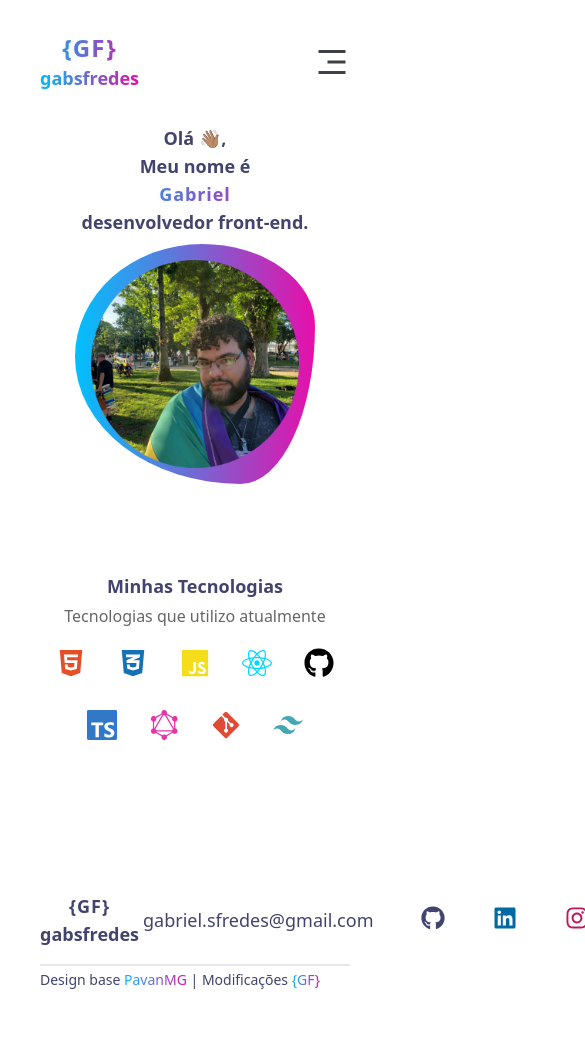
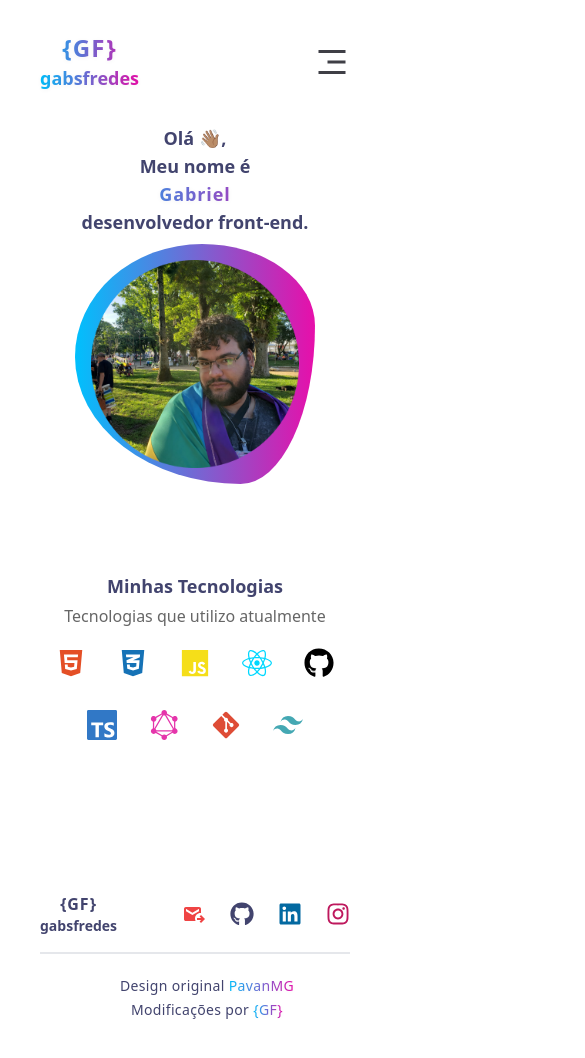
Before and after one commit to gabsfredes/GabsFredes-WebSite, a React (Create React App) app in the folder gabsfredes/: page / in a window 390 px wide. Shown: the top 1058 px of the page, 585 px wide, since content can reach past the window. Before the commit the page ends 1022 px from the top, so only its background shows below. Built offline with nearby package versions, Linux system fonts and the light colour scheme; the HTML template or start-up script is replaced by a standard one.

Commit message:
updt: footer
full responsive and done

```diff
--- a/gabsfredes/src/sections/Footer/index.tsx
+++ b/gabsfredes/src/sections/Footer/index.tsx
@@ -1,5 +1,6 @@
 import React from "react";
 import { FaGithub, FaLinkedin, FaInstagram } from "react-icons/fa";
+import { MdOutgoingMail } from "react-icons/md";
 import BarLinks from "../../components/NavBar/BarLinks";
 
 const Footer: React.FC = () => {
@@ -10,17 +11,26 @@ const Footer: React.FC = () => {
     >
       <div className="w-full flex justify-between items-center gap-1 py-4 border-b-2">
         <div className="flex-col text-center items-center">
-          <p className="text-header font-bold text-lg lg:text-xl tracking-wider">
+          <p className="text-header font-bold text-base md:text-lg lg:text-xl tracking-wider">
             &#123;GF&#125;
           </p>
-          <p className="text-header font-semibold text-lg lg:text-lg">
+          <p className="text-header font-semibold text-sm md:text-lg lg:text-lg">
             gabsfredes
           </p>
         </div>
         <div className="flex gap-2">
-          <div className="text-lg text-header flex gap-12">
-            <a href="mailto:gabriel.sfredes@gmail.com">
+          <div className="text-lg text-header flex gap-6 md:gap-12">
+            <a
+              href="mailto:gabriel.sfredes@gmail.com"
+              className="hidden md:block"
+            >
               gabriel.sfredes@gmail.com
+            </a>
+            <a
+              href="mailto:gabriel.sfredes@gmail.com"
+              className="block text-red-500 text-2xl md:hidden"
+            >
+              <MdOutgoingMail />
             </a>
             <a
               className="text-header text-2xl"
@@ -51,9 +61,30 @@ const Footer: React.FC = () => {
           </div>
         </div>
       </div>
-      <div className="w-full flex justify-between items-center">
-        <div className="hidden lg:block"><BarLinks isFooter={true}/></div>
-        <p className="text-sm md:text-base lg:text-lg text-header">Design base <a href="https://github.com/pavanmg007" rel="noreferrer" className="gradient" target="_blank">PavanMG</a> | Modificações <a href="https://github.com/gabsfredes" rel="noreferrer" className="gradient" target="_blank">&#123;GF&#125;</a></p>
+      <div className="w-full flex justify-center py-4 items-center">
+        <div className="hidden lg:block">
+          <BarLinks isFooter={true} />
+        </div>
+        <p className="text-sm text-center tracking-wide leading-6 ml-6 md:text-base lg:text-lg lg:text-right text-header">
+          Design original{" "}
+          <a
+            href="https://github.com/pavanmg007"
+            rel="noreferrer"
+            className="gradient"
+            target="_blank"
+          >
+            PavanMG
+          </a>{" "}
+          <br></br>Modificações por{" "}
+          <a
+            href="https://github.com/gabsfredes"
+            rel="noreferrer"
+            className="gradient"
+            target="_blank"
+          >
+            &#123;GF&#125;
+          </a>
+        </p>
       </div>
     </footer>
   );
```
